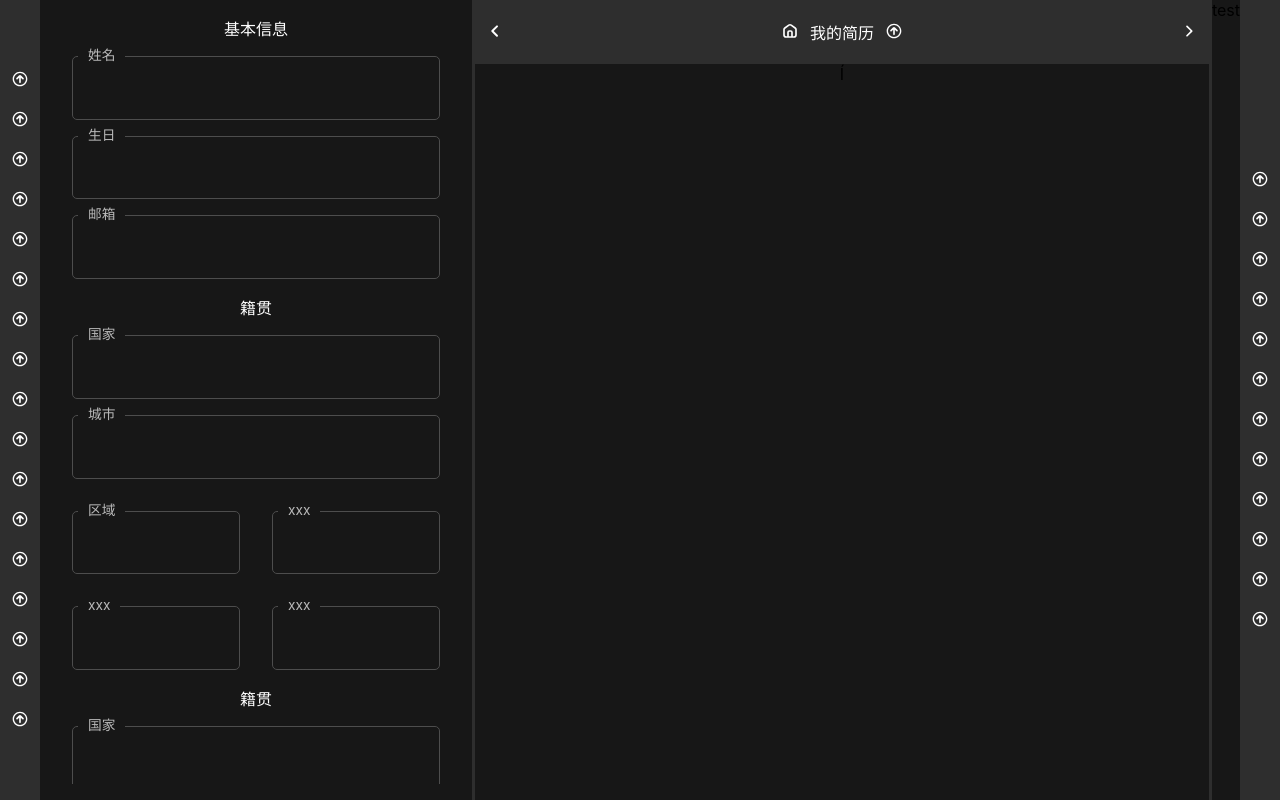
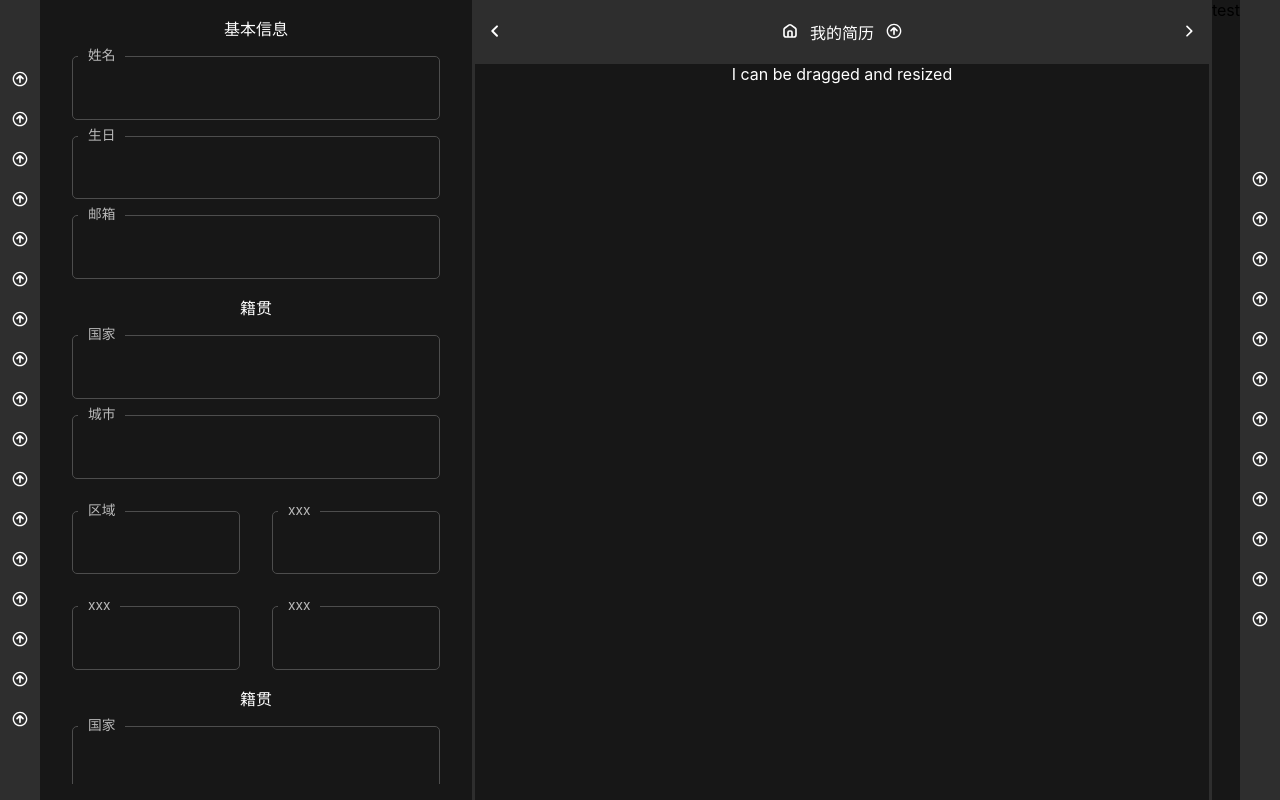
Before and after one commit to aniquest/resume, a React (Create React App) app: page / in a window 1280 px wide. Built offline with nearby package versions, Linux system fonts and the light colour scheme.

Commit message:
feat: 添加draggable区域

```diff
--- a/package.json
+++ b/package.json
@@ -12,6 +12,7 @@
     "@types/react-dom": "^18.2.4",
     "react": "^18.2.0",
     "react-dom": "^18.2.0",
+    "react-draggable": "^4.4.5",
     "react-pro-sidebar": "^1.1.0-alpha.1",
     "react-scripts": "5.0.1",
     "typescript": "^4.9.5",
--- a/src/component/Workspace.tsx
+++ b/src/component/Workspace.tsx
@@ -6,6 +6,7 @@ import homeicon from '../icons/home.svg'
 import topicon from '../icons/top.svg'
 
 import { MyButton } from './Button';
+import Draggable from 'react-draggable';
 
 interface WorkspaceProps {
   text: string;
@@ -30,8 +31,14 @@ const Workspace: React.FC<WorkspaceProps> = ({ text, onLeftClick, onRightClick }
       </div>
 
 
-      <div className='WorkspaceContent'>Í
+      <div className='WorkspaceContent'>
+        <Draggable>
 
+            <div style={{ color: 'white' }}>
+              I can be dragged and resized
+            </div>
+
+        </Draggable>
       </div>
     </div>
 
```
Also changed, not shown: src/template/classic.tsx (added, +17 -0 lines).
